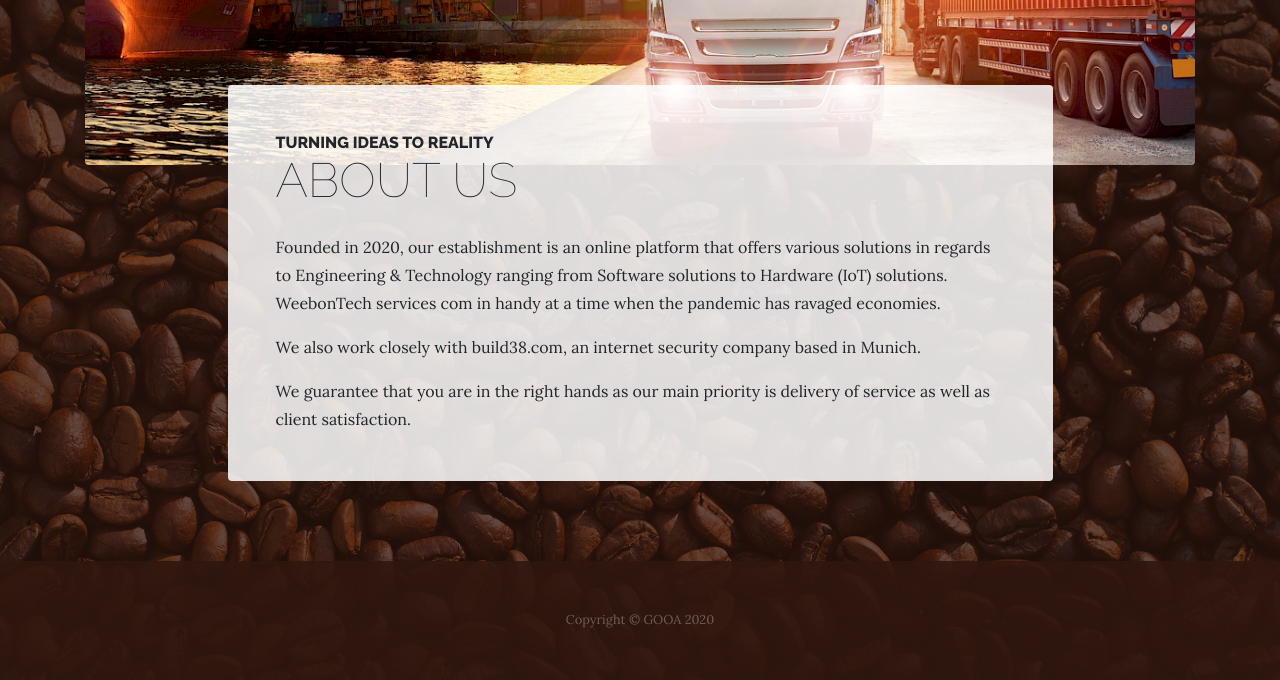
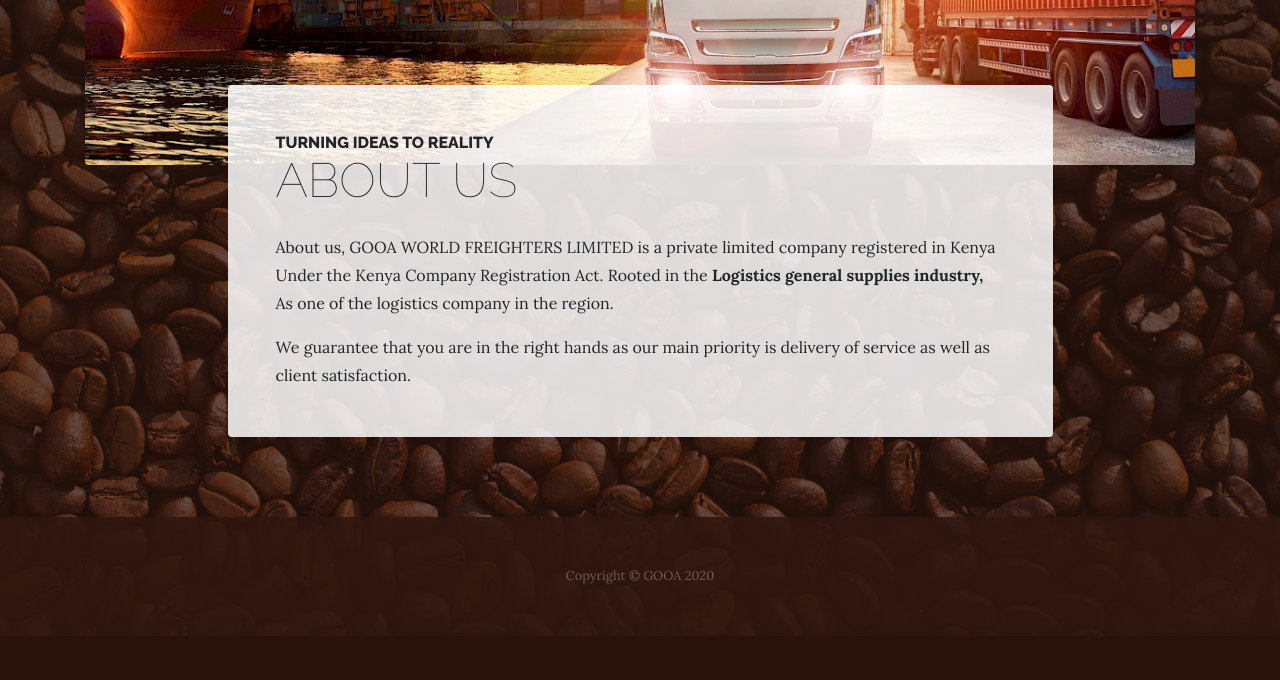
Before and after one commit to WilliamOtieno/gooa-prod, a Django app: page /about/ in a window 1280 px wide. Shown: the part 1015-1695 px from the top of the page. After the commit the page ends 1632 px from the top, so only its background shows below. Run offline with Django 3.2, Linux system fonts and the light colour scheme; some libraries are stand-ins or nearby versions.

Commit message:
refactoring

```diff
--- a/templates/backend/about.html
+++ b/templates/backend/about.html
@@ -69,9 +69,7 @@
                 <span class="section-heading-upper">Turning ideas to reality</span>
                 <span class="section-heading-lower">About Us</span>
               </h2>
-              <p>Founded in 2020, our establishment is an online platform that offers various solutions in regards to Engineering & Technology ranging from Software solutions to Hardware (IoT) solutions. WeebonTech services com
-              in handy at a time when the pandemic has ravaged economies.</p>
-              <p>We also work closely with build38.com, an internet security company based in Munich.</p>
+              <p>About us, GOOA  WORLD  FREIGHTERS  LIMITED  is  a  private  limited  company  registered  in Kenya  Under  the  Kenya  Company  Registration  Act.  Rooted  in  the  <b>Logistics  general supplies  industry,</b>  As  one  of  the  logistics  company  in  the  region.</p>
               <p class="mb-0">We guarantee that you are in the right hands as our main priority is delivery of service as well as client satisfaction.</p>
             </div>
           </div>
```
